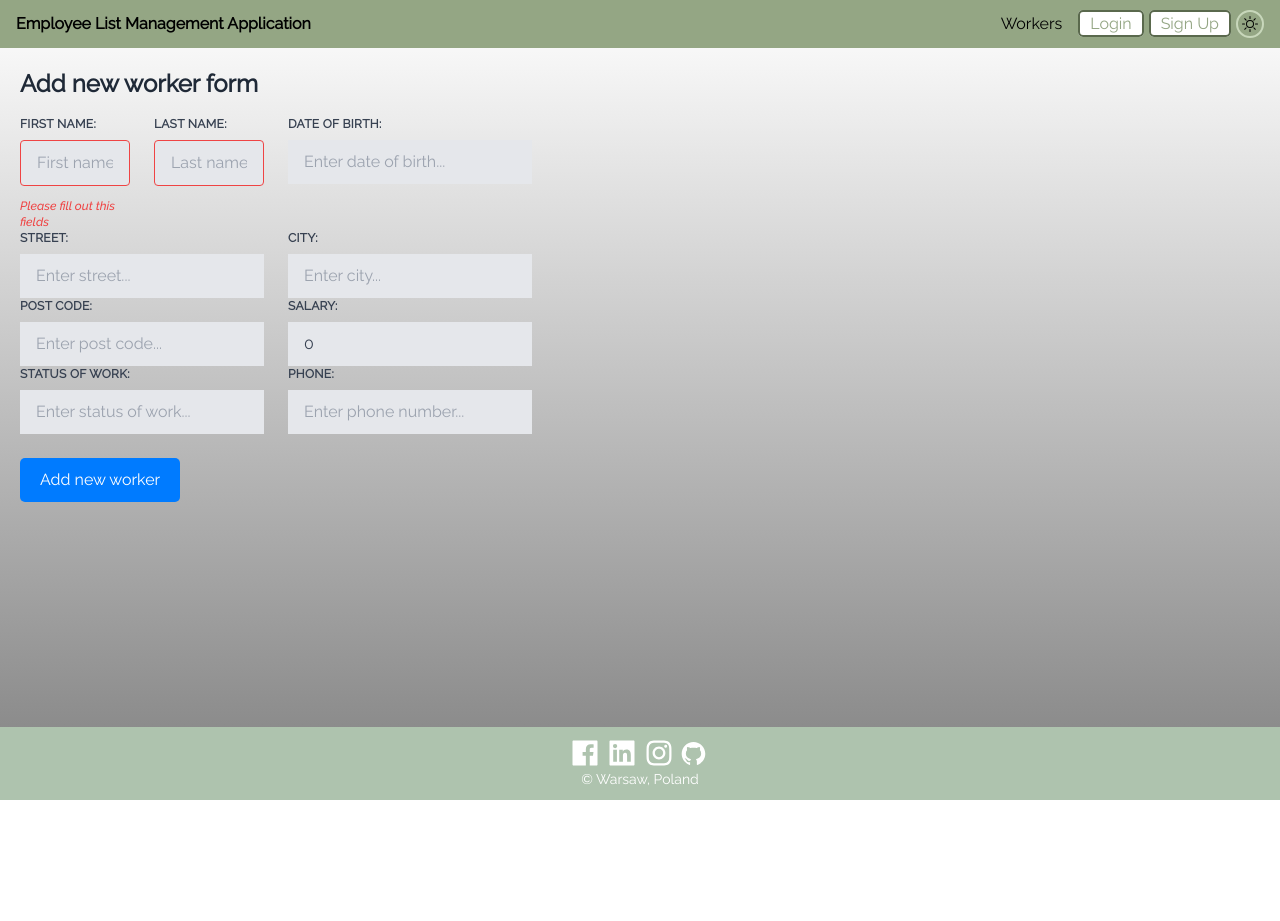
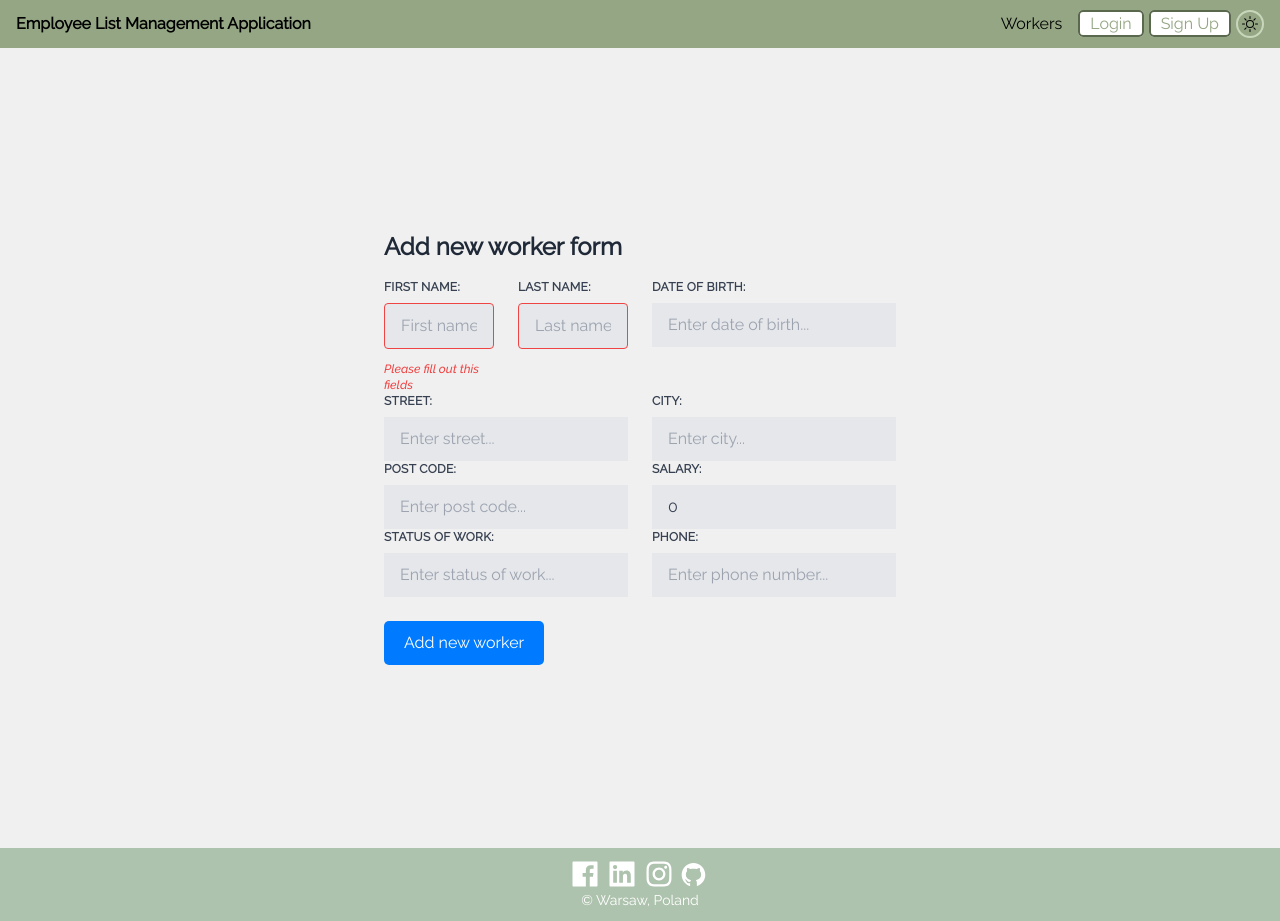
Before and after one commit to osemenets21/Employee-List-Management-Application, a React (Create React App) app: page /add-worker in a window 1280 px wide. Before the commit the page ends 800 px from the top, so only its background shows below. Built offline with nearby package versions, Linux system fonts and the light colour scheme; data requests are answered from the project's data file.

Commit message:
style AddWorker page

```diff
--- a/src/pages/AddWorker/AddWorker.scss
+++ b/src/pages/AddWorker/AddWorker.scss
@@ -1,5 +1,10 @@
 .add-page {
     padding: 20px;
+    display: flex;
+    justify-content: center;
+    align-items: center;
+    height: 100vh;
+    background-color: #f0f0f0;
 }
 
 button {
--- a/src/pages/AddWorker/AddWorker.tsx
+++ b/src/pages/AddWorker/AddWorker.tsx
@@ -47,6 +47,7 @@ export const AddWorker = () => {
 
   return (
     <div className="add-page">
+      <div className="form-container">
       <h2 className="text-2xl font-bold mb-4 text-gray-800">
         Add new worker form
       </h2>
@@ -234,5 +235,6 @@ export const AddWorker = () => {
         </div>
       </form>
     </div>
-  );
+  </div>
+);
 };
```
